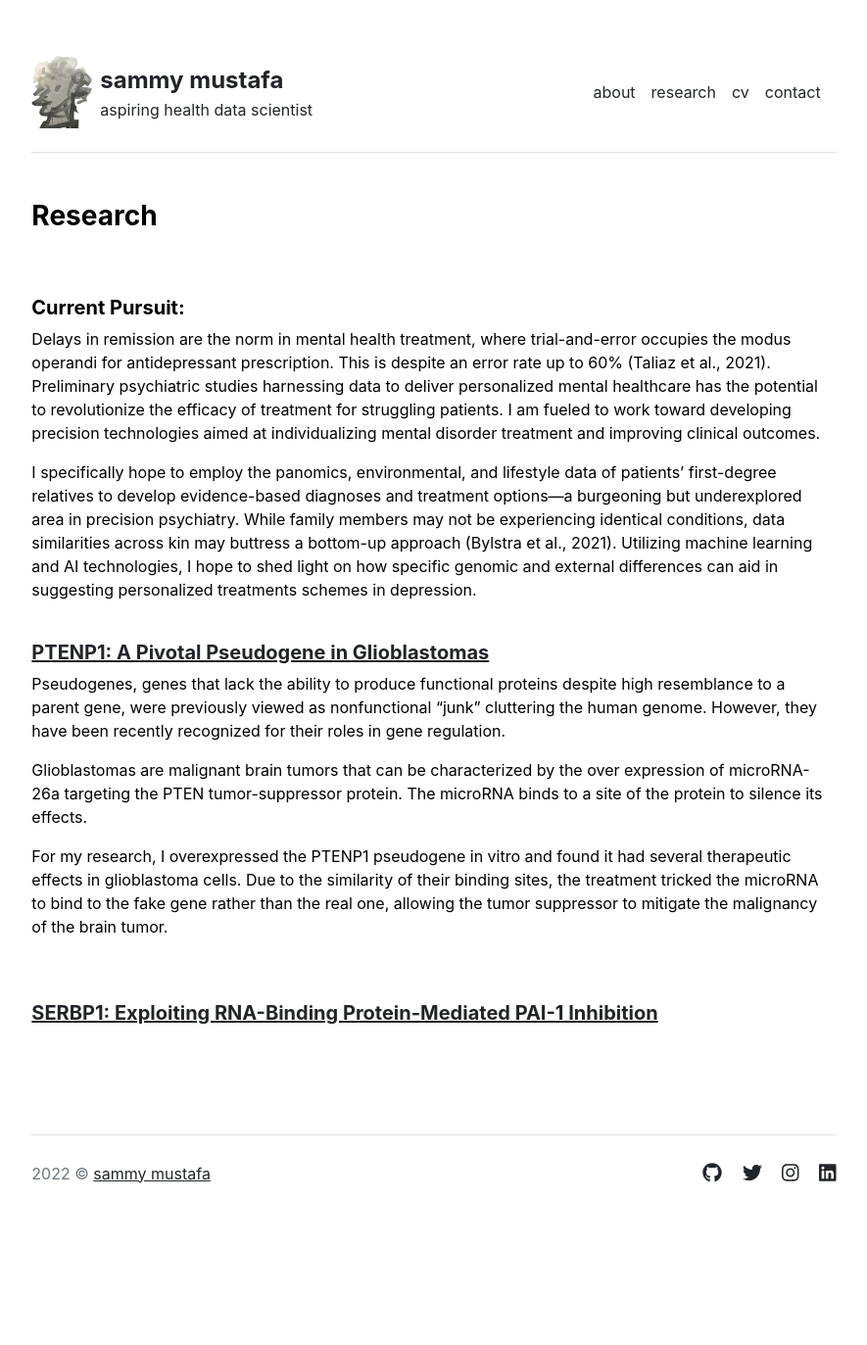
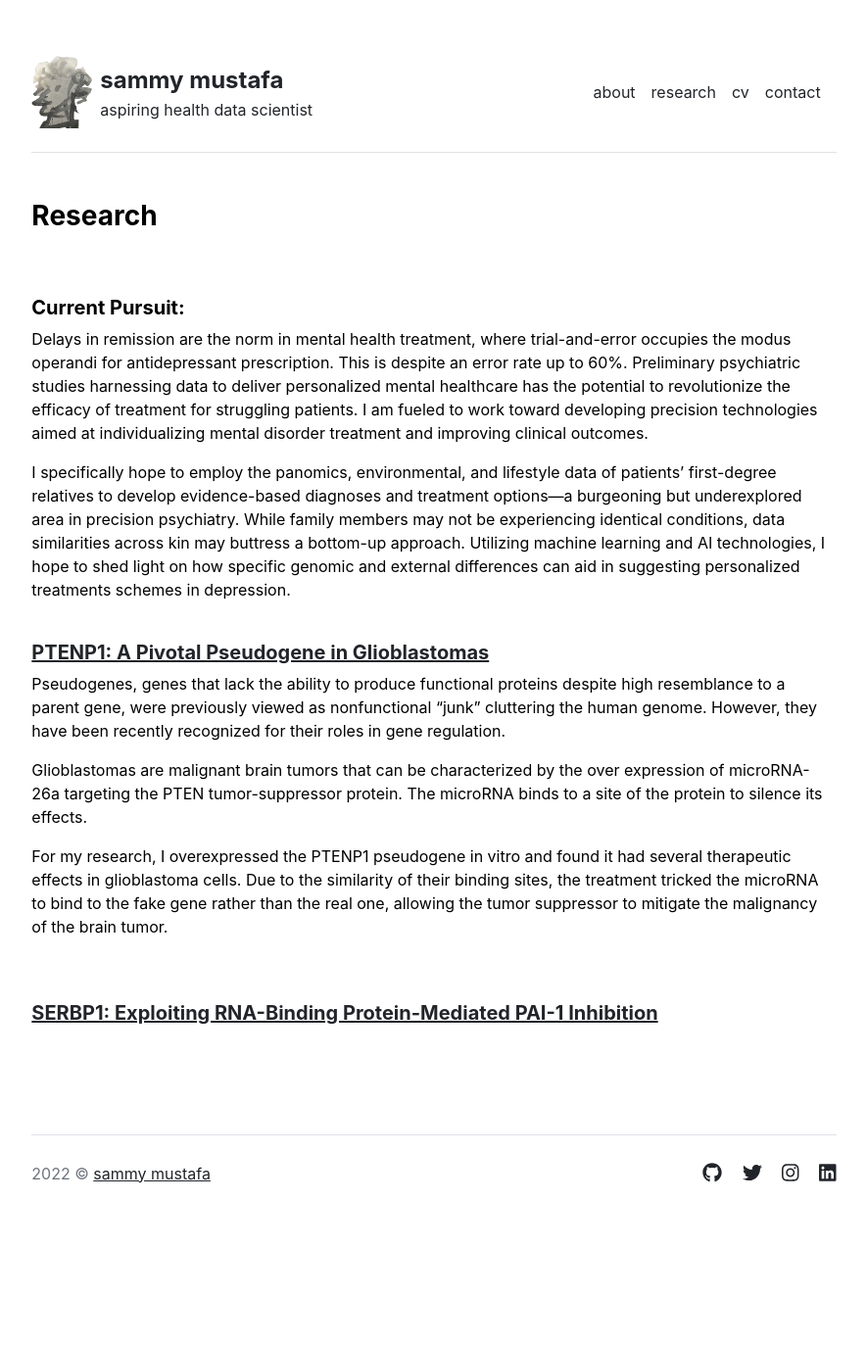
Before and after one commit to sammymustafa/sammymustafa.github.io, a Jekyll site: the page built from research.md, in a window 1280 px wide. Shown: the whole page at 98% size, without its empty margins (197-1082 px from the left). Built offline with Jekyll 4.4.1, drawn with Linux system fonts in a browser that asks for light colours.

Commit message:
remove citations

```diff
--- a/research.md
+++ b/research.md
@@ -3,6 +3,6 @@ layout: research
 title: "research"
 ---
 
-Delays in remission are the norm in mental health treatment, where trial-and-error occupies the modus operandi for antidepressant prescription. This is despite an error rate up to 60% (Taliaz et al., 2021). Preliminary psychiatric studies harnessing data to deliver personalized mental healthcare has the potential to revolutionize the efficacy of treatment for struggling patients. I am fueled to work toward developing precision technologies aimed at individualizing mental disorder treatment and improving clinical outcomes.
+Delays in remission are the norm in mental health treatment, where trial-and-error occupies the modus operandi for antidepressant prescription. This is despite an error rate up to 60%. Preliminary psychiatric studies harnessing data to deliver personalized mental healthcare has the potential to revolutionize the efficacy of treatment for struggling patients. I am fueled to work toward developing precision technologies aimed at individualizing mental disorder treatment and improving clinical outcomes.
 
- I specifically hope to employ the panomics, environmental, and lifestyle data of patients’ first-degree relatives to develop evidence-based diagnoses and treatment options—a burgeoning but underexplored area in precision psychiatry. While family members may not be experiencing identical conditions, data similarities across kin may buttress a bottom-up approach (Bylstra et al., 2021). Utilizing machine learning and AI technologies, I hope to shed light on how specific genomic and external differences can aid in suggesting personalized treatments schemes in depression.
+ I specifically hope to employ the panomics, environmental, and lifestyle data of patients’ first-degree relatives to develop evidence-based diagnoses and treatment options—a burgeoning but underexplored area in precision psychiatry. While family members may not be experiencing identical conditions, data similarities across kin may buttress a bottom-up approach. Utilizing machine learning and AI technologies, I hope to shed light on how specific genomic and external differences can aid in suggesting personalized treatments schemes in depression.
```
